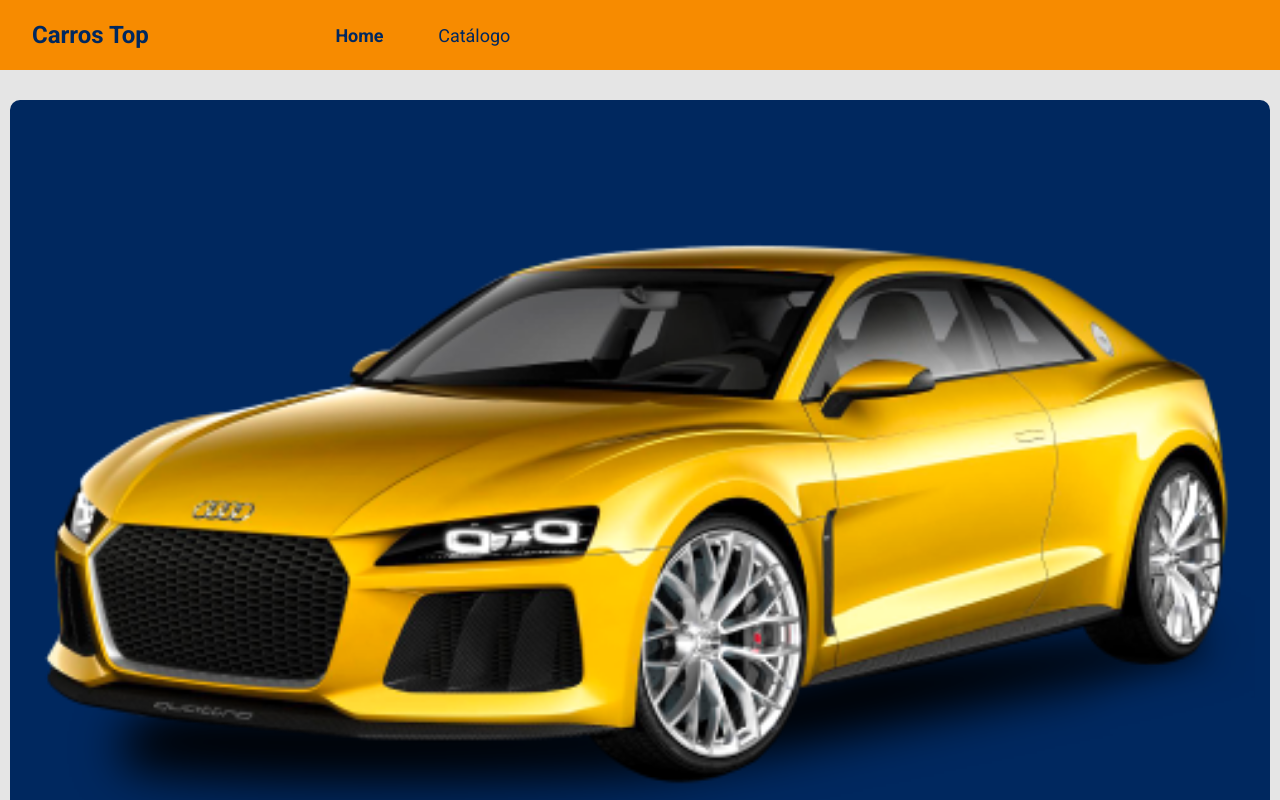
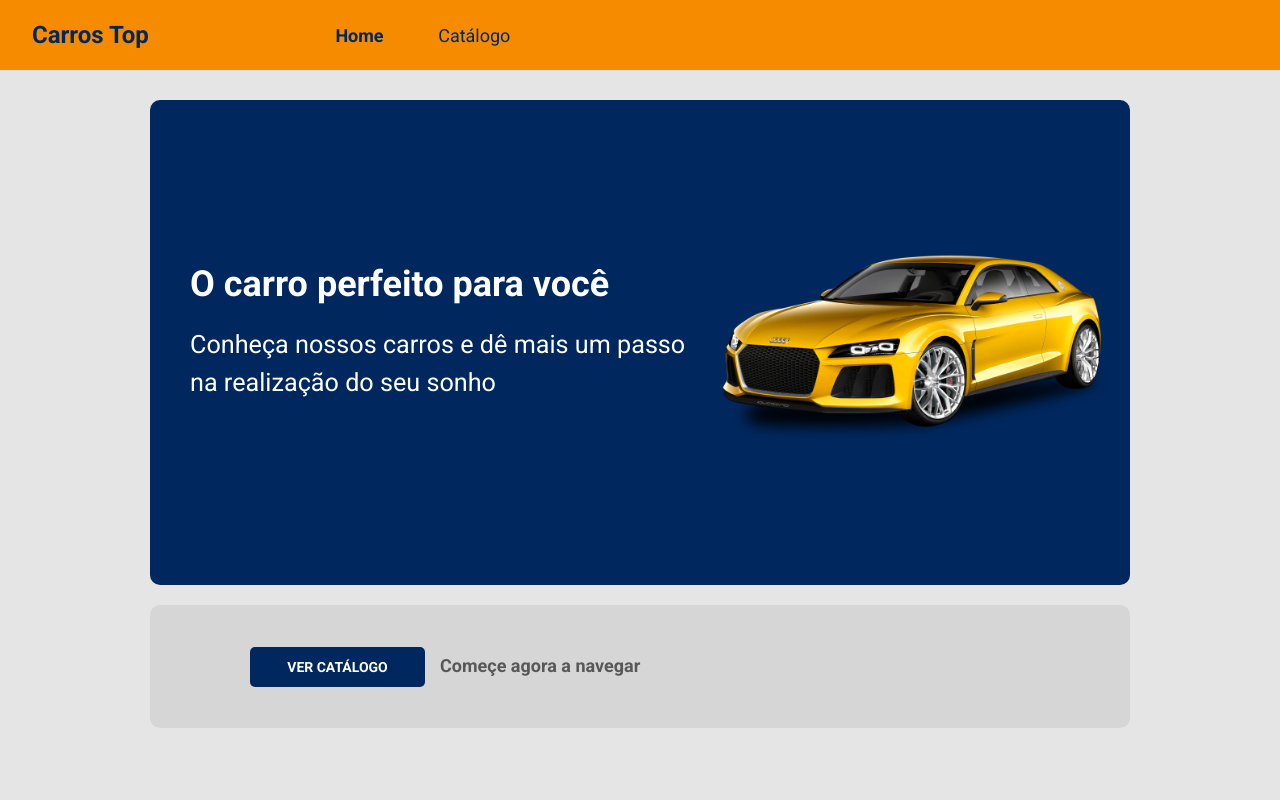
Before and after one commit to RodrigoWorst/tarefa-modulo-7, a React (Create React App) app in the folder frontend/: page / in a window 1280 px wide. Shown: the top 800 px of the page. Built offline with nearby package versions, Linux system fonts and the light colour scheme; the HTML template or start-up script is replaced by a standard one.

Commit message:
Other layouts

```diff
--- a/frontend/src/Pages/Home/index.tsx
+++ b/frontend/src/Pages/Home/index.tsx
@@ -16,7 +16,7 @@ const Home = () => {
         </div>
       </div>
       <div className="base-card home-btn-container">
-        <button className="btn btn-primary">VER CATÁLOGO</button>
+        <button className="btn">VER CATÁLOGO</button>
         <h1>Começe agora a navegar</h1>
       </div>
     </div>
--- a/frontend/src/Pages/Home/styles.css
+++ b/frontend/src/Pages/Home/styles.css
@@ -1,5 +1,5 @@
 .home-container{
-    padding: 10px;
+    padding: 20px 10px;
     font-size: 22px;
     text-align: center;
 }
@@ -7,7 +7,6 @@
 .home-card{
     display: flex;
     flex-direction: column-reverse;
-    margin-top: 20px;
 }
 
 .home-content-container{
@@ -32,9 +31,7 @@
 }
 
 .home-image-container{
-    width: 100%;
-    height: auto;
-    padding: 50px 15px;
+    padding: 60px 28px 0 28px;
 }
 
 .home-image-container img{
@@ -44,6 +41,7 @@
 
 .home-btn-container{
     margin-top: 20px;
+    height: 123px;
 }
 
 .home-btn-container button{
@@ -68,3 +66,72 @@
     color: #585858;
     font-size: 18px;
 }
+
+@media(min-width: 576px){
+    .home-container{
+        padding: 20px;
+        font-size: 36px;
+    }
+
+    .home-content-container h1{
+        width: 506px;
+        margin-bottom: 20px;
+    }
+
+    .home-content-container p{
+        width: 506px;
+        margin-bottom: 20px;
+    }
+
+    .home-image-container img{
+        width: 400px;
+    }
+
+    .home-btn-container{
+        display: flex;
+        align-items: baseline;
+        justify-content: left;
+        margin-top: 20px;
+    }
+
+    .home-btn-container h1{
+        margin-left: 15px;
+    }
+
+    .home-btn-container button{
+        margin-top: 42px;
+        margin-left: 100px;
+    }
+}
+
+
+@media(min-width: 1200px){
+    .home-container{
+        padding: 30px 150px 0 150px;
+    }
+
+    .home-card{
+        flex-direction: row;
+        justify-content: space-around;
+        padding: calc(((85vh - 480px) / 2) - 40px) 0;
+    }
+
+    .home-content-container{
+        height: 365px;
+        width: 600px;
+        padding: 20px 0 20px 40px;
+        align-items: center;
+        justify-content: center;
+        text-align: left;
+    }
+
+    .home-image-container{
+        display: flex;
+        align-items: center;
+        padding: 20px;
+    }
+
+    .home-image-container img{
+        width: 100%;
+    }
+}
```
